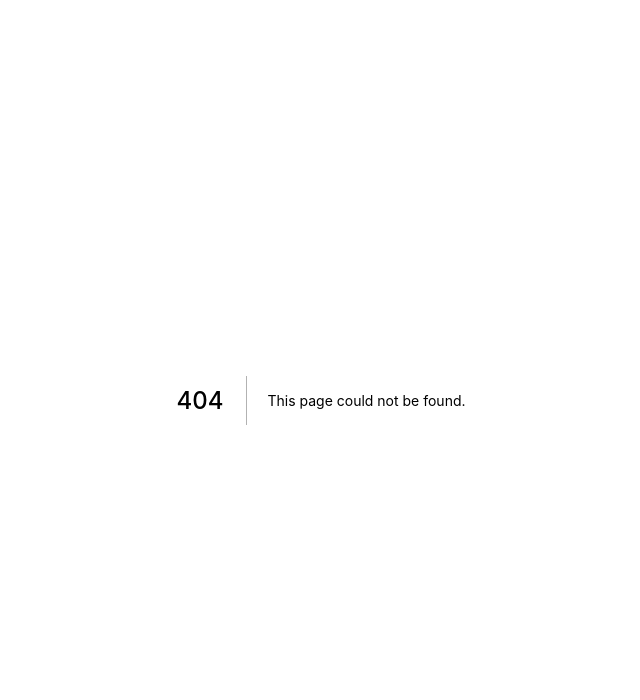
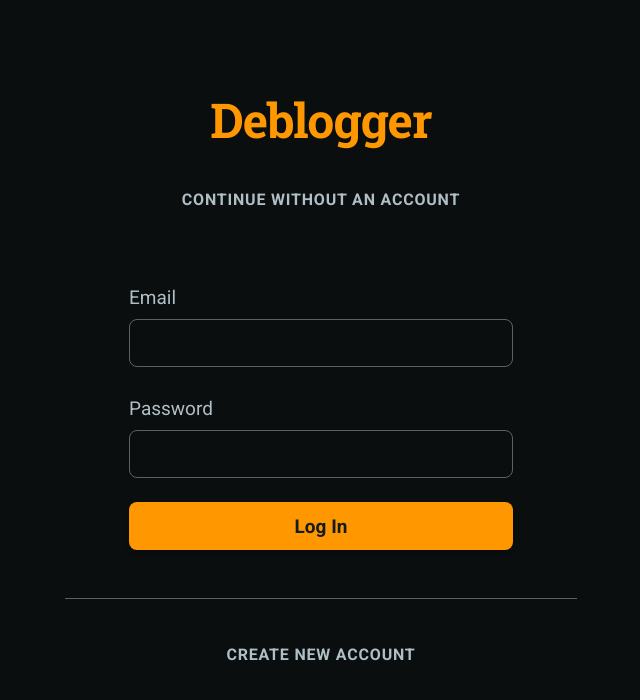
Before and after one commit to eanesparrago/project-deblogger-frontend, a Next.js app: page /sign-in in a window 1280 px wide. Before the commit this address had no page. Shown: the top 700 px of the page, without its empty margins (319-959 px from the left). Built offline with nearby package versions, Linux system fonts and the light colour scheme.

Commit message:
Add sign in/up page

```diff
--- a/components/DebloggerLogo.js
+++ b/components/DebloggerLogo.js
@@ -1,5 +1,5 @@
 import React from "react";
-import styled from "styled-components";
+import styled, { css } from "styled-components";
 
 const S = {};
 
@@ -10,6 +10,12 @@ S.DebloggerLogo = styled.div`
   color: ${(p) => p.theme.color.primary.main};
   line-height: 100%;
   letter-spacing: -0.02em;
+
+  ${(p) =>
+    p.size === "large" &&
+    css`
+      font-size: 3em;
+    `}
 `;
 
 const DebloggerLogo = (props) => {
--- /dev/null
+++ b/components/FilledButton.js
@@ -0,0 +1,21 @@
+import React from "react";
+import styled from "styled-components";
+
+const S = {};
+
+S.FilledButton = styled.button`
+  height: ${(p) => p.theme.size[48]};
+  background-color: ${(p) => p.theme.color.primary.main};
+  width: 100%;
+  color: ${(p) => p.theme.color.dark};
+  font-weight: 700;
+  border-radius: 8px;
+  box-shadow: ${(p) => p.theme.shadow.small};
+  font-size: 1.1875em;
+`;
+
+const FilledButton = ({ children, ...rest }) => {
+  return <S.FilledButton {...rest}>{children}</S.FilledButton>;
+};
+
+export default FilledButton;
--- a/components/NormalTextButton.js
+++ b/components/NormalTextButton.js
@@ -3,7 +3,7 @@ import styled from "styled-components";
 
 const S = {};
 
-S.NormalTextButton = styled.a`
+S.NormalTextButton = styled.button`
   display: inline-flex;
   align-items: center;
   height: ${(p) => p.theme.size[48]};
--- a/components/UppercaseTextButton.js
+++ b/components/UppercaseTextButton.js
@@ -3,7 +3,7 @@ import styled from "styled-components";
 
 const S = {};
 
-S.UppercaseTextButton = styled.a`
+S.UppercaseTextButton = styled.button`
   display: inline-flex;
   align-items: center;
   height: ${(p) => p.theme.size[48]};
--- /dev/null
+++ b/pages/sign-in.js
@@ -0,0 +1,225 @@
+import { useState } from "react";
+import styled from "styled-components";
+
+import DebloggerLogo from "components/DebloggerLogo";
+import UppercaseTextButton from "components/UppercaseTextButton";
+import FilledButton from "components/FilledButton";
+
+const S = {};
+
+S.SignIn = styled.div`
+  padding-top: ${(p) => p.theme.size[96]};
+  display: flex;
+  flex-flow: column;
+  align-items: center;
+
+  .SignIn__DebloggerLogo {
+    margin-bottom: ${(p) => p.theme.size[32]};
+  }
+
+  .SignIn__continue-button {
+    margin-bottom: ${(p) => p.theme.size[64]};
+  }
+
+  .SignIn__form {
+    width: ${(p) => p.theme.size.free(384)};
+    margin-bottom: ${(p) => p.theme.size[48]};
+  }
+
+  .SignIn__emailFormItem {
+    margin-bottom: ${(p) => p.theme.size[32]};
+  }
+
+  .SignIn__passwordFormItem {
+    margin-bottom: ${(p) => p.theme.size[24]};
+  }
+
+  .SignIn__divider {
+    height: 1px;
+    width: ${(p) => p.theme.size.free(512)};
+    background-color: ${(p) => p.theme.color.grey};
+    margin-bottom: ${(p) => p.theme.size[32]};
+  }
+
+  .SignIn__SignUpForm {
+    position: fixed;
+    top: 50%;
+    left: 50%;
+    transform: translate(-50%, -50%);
+    z-index: 100;
+  }
+
+  .SignIn__dimOverlay {
+    position: fixed;
+    top: 0;
+    left: 0;
+    right: 0;
+    bottom: 0;
+    background-color: ${(p) => p.theme.color.bg};
+    opacity: 0.8;
+  }
+`;
+
+S.FormItem = styled.div`
+  .FormItem__label-text {
+    display: block;
+    font-size: 1.1875em;
+    color: ${(p) => p.theme.color.lightMuted};
+    margin-bottom: ${(p) => p.theme.size[12]};
+  }
+
+  .FormItem__input {
+    height: ${(p) => p.theme.size[48]};
+    width: 100%;
+    border: 1px solid ${(p) => p.theme.color.grey};
+    border-radius: 8px;
+    padding-left: ${(p) => p.theme.size[16]};
+  }
+`;
+
+S.SignUpForm = styled.div`
+  width: ${(p) => p.theme.size.free(448)};
+  padding: ${(p) => p.theme.size[32]};
+  background-color: ${(p) => p.theme.color.dark};
+  border-radius: 8px;
+  box-shadow: ${(p) => p.theme.shadow.big};
+  position: relative;
+
+  .SignUpForm__cancel-button {
+    position: absolute;
+    top: ${(p) => p.theme.size[8]};
+    right: ${(p) => p.theme.size[32]};
+  }
+
+  .SignUpForm__heading-text {
+    font-family: ${(p) => p.theme.font.serif};
+    font-size: 2em;
+    margin-bottom: ${(p) => p.theme.size[32]};
+  }
+
+  .SignUpForm__usernameFormItem {
+    margin-bottom: ${(p) => p.theme.size[32]};
+  }
+
+  .SignUpForm__emailFormItem {
+    margin-bottom: ${(p) => p.theme.size[32]};
+  }
+
+  .SignUpForm__passwordFormItem {
+    margin-bottom: ${(p) => p.theme.size[48]};
+  }
+`;
+
+const SignIn = () => {
+  const [isSignUpFormOpen, setIsSignUpFormOpen] = useState(false);
+
+  const handleSignUpFormOpenClick = () => {
+    setIsSignUpFormOpen(true);
+  };
+
+  const handleCloseSignUpFormClick = () => {
+    setIsSignUpFormOpen(false);
+  };
+
+  return (
+    <S.SignIn>
+      <DebloggerLogo
+        className="SignIn__DebloggerLogo"
+        size="large"
+      ></DebloggerLogo>
+
+      <UppercaseTextButton className="SignIn__continue-button">
+        Continue Without an Account
+      </UppercaseTextButton>
+
+      <form className="SignIn__form">
+        <S.FormItem className="SignIn__emailFormItem">
+          <label className="FormItem__label-text" htmlFor="logInEmail">
+            Email
+          </label>
+
+          <input className="FormItem__input" id="logInEmail" type="email" />
+        </S.FormItem>
+
+        <S.FormItem className="SignIn__passwordFormItem">
+          <label className="FormItem__label-text" htmlFor="logInPassword">
+            Password
+          </label>
+
+          <input
+            className="FormItem__input"
+            id="logInPassword"
+            type="password"
+          />
+        </S.FormItem>
+
+        <FilledButton className="FilledButton" type="submit">
+          Log In
+        </FilledButton>
+      </form>
+
+      <div className="SignIn__divider"></div>
+
+      <UppercaseTextButton as="button" onClick={handleSignUpFormOpenClick}>
+        Create New Account
+      </UppercaseTextButton>
+
+      {isSignUpFormOpen && (
+        <S.SignUpForm className="SignIn__SignUpForm">
+          <UppercaseTextButton
+            className="SignUpForm__cancel-button"
+            onClick={handleCloseSignUpFormClick}
+          >
+            Cancel
+          </UppercaseTextButton>
+
+          <h2 className="SignUpForm__heading-text">Sign Up</h2>
+
+          <form className="SignUpForm__form">
+            <S.FormItem className="SignUpForm__usernameFormItem">
+              <label className="FormItem__label-text" htmlFor="signUpUsername">
+                Username
+              </label>
+
+              <input
+                className="FormItem__input"
+                id="signUpUsername"
+                type="email"
+              />
+            </S.FormItem>
+
+            <S.FormItem className="SignUpForm__emailFormItem">
+              <label className="FormItem__label-text" htmlFor="signUpEmail">
+                Email
+              </label>
+
+              <input
+                className="FormItem__input"
+                id="signUpEmail"
+                type="email"
+              />
+            </S.FormItem>
+
+            <S.FormItem className="SignUpForm__passwordFormItem">
+              <label className="FormItem__label-text" htmlFor="signUpPassword">
+                Password
+              </label>
+
+              <input
+                className="FormItem__input"
+                id="signUpPassword"
+                type="email"
+              />
+            </S.FormItem>
+
+            <FilledButton type="submit">Sign Up</FilledButton>
+          </form>
+        </S.SignUpForm>
+      )}
+
+      {isSignUpFormOpen && <div className="SignIn__dimOverlay"></div>}
+    </S.SignIn>
+  );
+};
+
+export default SignIn;
```
Also changed, not shown: components/UserControls.js (+6 -2 lines), pages/index.js (+8 -7 lines).
